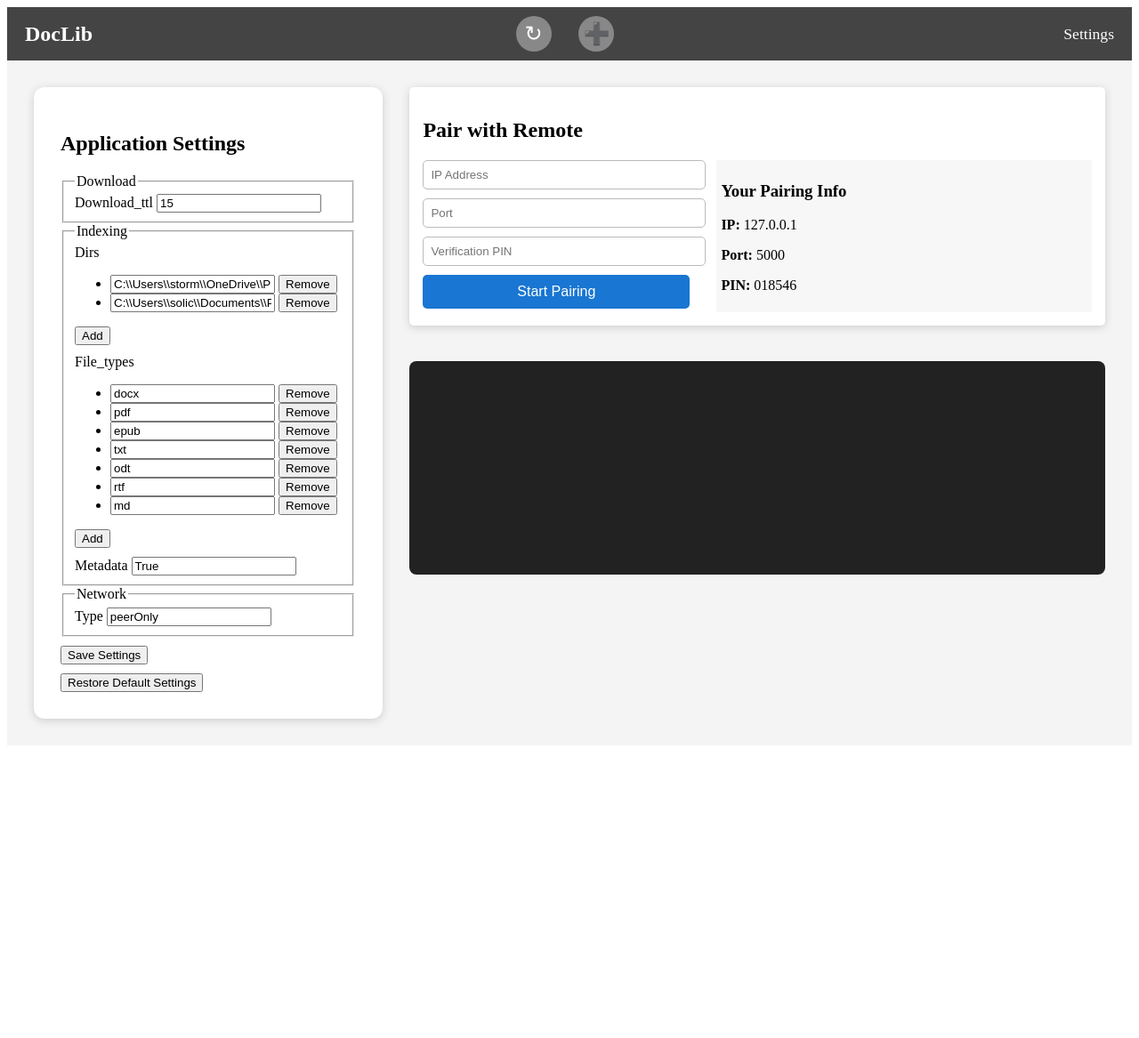
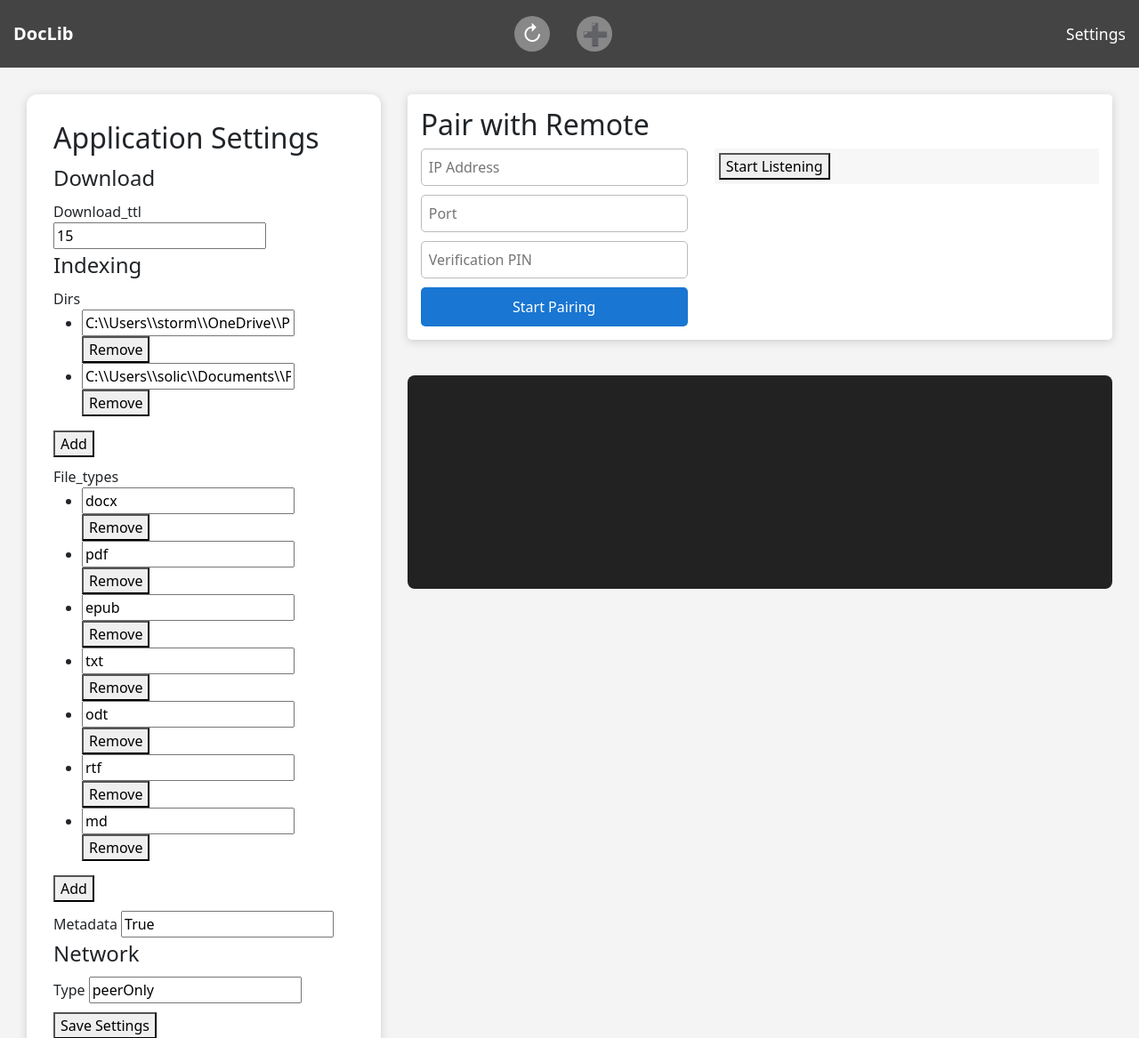
Before and after one commit to Crowfunder/flaszk, a Flask app: page /settings in a window 1280 px wide. Shown: the top 1167 px of the page at 89% size. Before the commit the page ends 818 px from the top, so only its background shows below. Run offline with Flask 3, Linux system fonts and the light colour scheme; parts of the project's set-up code (start-up, migrations or seed data) failed here and were passed over.

Commit message:
Front finished, pairing testing

```diff
--- a/app/components/client/clientController.py
+++ b/app/components/client/clientController.py
@@ -1,4 +1,4 @@
-from flask import Blueprint, request, current_app, g, render_template, flash, redirect, url_for, jsonify, Response
+from flask import Blueprint, request, current_app, g, render_template, flash, redirect, url_for, jsonify, Response, session
 from app.settings.settingsManager import settingsManager
 
 from app.database.models import Document, DocumentMetadata, DocumentMirror, Remote
@@ -23,9 +23,6 @@ def document_detail(file_hash):
 
 @bp.route('/settings', methods=['GET', 'POST'])
 def settings():
-    my_ip = '127.0.0.1'
-    my_port = 5000
-    my_pin = pin.get_pin()
     connection_logs = []
 
     if request.method == 'POST':
@@ -34,13 +31,12 @@ def settings():
         settingsManager.update_from_dict(form_data)
         return redirect(url_for('bp_client.settings'))
 
+    pairing_info = session.get('pairing_info')
     return render_template(
         'settings.html',
         settings_dict=settingsManager.as_nested_dict(),
-        my_ip=my_ip,
-        my_port=my_port,
-        my_pin=my_pin,
-        connection_logs=connection_logs
+        connection_logs=connection_logs,
+        pairing_info=pairing_info,
     )
 
 @bp.route('/settings/restore', methods=['POST'])
--- a/app/components/index/indexController.py
+++ b/app/components/index/indexController.py
@@ -15,7 +15,8 @@ bp = Blueprint('bp_index', __name__)
 @bp.route(CLIENT_INDEX_ENDPOINT, methods=['GET'])
 def clientIndexing():
     startIndexing()
-    return 'indexed', 200
+    flash("Finished indexing", 'message')
+    return redirect(request.referrer)
 
 @bp.route(CLIENT_PRUNE_ENDPOINT, methods=['GET'])
 def clientPrune():
--- a/app/components/sync/syncController.py
+++ b/app/components/sync/syncController.py
@@ -19,7 +19,8 @@ bp = Blueprint('bp_sync', __name__)
 @bp.route(CLIENT_SYNC_ENDPOINT, methods=['GET'])
 def clientSyncAll():
     syncWithAll()
-    return 'synced', 200
+    flash("Finished syncing", 'info')
+    return redirect(request.referrer)
 
 
 # Receive synchronization request from other remote
--- a/app/components/testing/testController.py
+++ b/app/components/testing/testController.py
@@ -2,6 +2,7 @@ from flask import Blueprint, request, current_app, g, render_template, flash, re
 from sqlalchemy import select
 from sqlalchemy.exc import OperationalError
 import datetime
+from time import sleep
 
 
 from app.app import db, pin
@@ -17,7 +18,7 @@ bp = Blueprint('bp_test', __name__)
 @bp.route('/test/strtserver')
 def strtserver():
     port=os.getenv('FLASK_RUN_PORT')
-    getSocketServer().run('127.0.0.1',port)
+    getSocketServer().run('0.0.0.0',port)
     return 'ok'
 
 @bp.route('/test/strtserver/pair5001')
--- a/app/config.py
+++ b/app/config.py
@@ -1,5 +1,5 @@
 # https://flask.palletsprojects.com/en/3.0.x/config/#SECRET_KEY
-SECRET_KEY = ''  # does not matter - for lab only
+SECRET_KEY = 'your-very-secret-key-here'  # does not matter - for lab only
                     # remember to change it if app is working in the production environment!!!
 
 JSON_SORT_KEYS = False
--- a/app/static/site.css
+++ b/app/static/site.css
@@ -10,11 +10,13 @@
 .navbar a {
     text-decoration: none;
     color: inherit;
+    padding: 15px;
 }
 
 .navbar-brand {
     font-size: 1.5em;
     font-weight: bold;
+    padding: 15px;
 }
 
 .navbar-circles {
@@ -196,6 +198,12 @@
     padding: 5px;
 }
 
+.start-listening-btn {
+    flex: 1 1 0;
+    justify-content: center;
+    align-items: center;
+}
+
 .connection-logs {
     background: #222;
     color: #0f0;
--- a/app/templates/base.html
+++ b/app/templates/base.html
@@ -4,8 +4,20 @@
     <meta charset="utf-8" />
     <title>{% block title %}Doc Library{% endblock %}</title>
     <link rel="stylesheet" type="text/css" href="{{ url_for('static', filename='site.css')}}" />
+    <link href="https://cdn.jsdelivr.net/npm/bootstrap@5.3.0/dist/css/bootstrap.min.css" rel="stylesheet">
+
 </head>
 <body>
+    {% with messages = get_flashed_messages() %}
+    {% if messages %}
+        {% for message in messages %}
+        <div class="alert alert-danger alert-dismissible fade show" role="alert">
+            {{ message }}
+            <button type="button" class="btn-close" data-bs-dismiss="alert" aria-label="Close"></button>
+        </div>
+        {% endfor %}
+    {% endif %}
+    {% endwith %}
     <div class="navbar">
         <a href="{{ url_for('bp_client.home') }}" class="navbar-brand">DocLib</a>
         <div class="navbar-circles">
@@ -22,4 +34,6 @@
         {% block content %}{% endblock %}
     </div>
 </body>
+<script src="https://cdn.jsdelivr.net/npm/bootstrap@5.3.0/dist/js/bootstrap.bundle.min.js"></script>
+
 </html>
--- a/app/templates/settings.html
+++ b/app/templates/settings.html
@@ -45,17 +45,26 @@
     <div class="pairing-card">
         <h2>Pair with Remote</h2>
         <div class="pairing-flex">
-            <form class="pairing-form" method="post" action="">
+            <form class="pairing-form" method="post" action="{{ url_for('bp_pairing.startPairing') }}">
                 <input type="text" name="ip_address" placeholder="IP Address" required>
                 <input type="number" name="port" placeholder="Port" required>
                 <input type="text" name="pin" placeholder="Verification PIN" required>
                 <button type="submit">Start Pairing</button>
             </form>
-            <div class="pairing-info">
-                <h3>Your Pairing Info</h3>
-                <p><b>IP:</b> {{ my_ip }}</p>
-                <p><b>Port:</b> {{ my_port }}</p>
-                <p><b>PIN:</b> {{ my_pin }}</p>
+            <div id="pairing-info-section" class="pairing-info">
+                {% if pairing_info %}
+                    <div class="pairing-info">
+                        <h3>Your Pairing Info</h3>
+                        <p><b>IP:</b> {{ pairing_info.my_ip }}</p>
+                        <p><b>Port:</b> {{ pairing_info.my_port }}</p>
+                        <p><b>PIN:</b> {{ pairing_info.my_pin }}</p>
+                        <form  method="post" action="{{ url_for('bp_pairing.stopServer') }}">
+                            <button class="stop-listening-btn" type="submit" id="stop-listening-btn">Stop Listening</button>
+                        <form>
+                    </div>
+                {% else %}
+                    <button class="start-listening-btn" type="button" id="start-listening-btn">Start Listening</button>
+                {% endif %}
             </div>
         </div>
     </div>
@@ -77,5 +86,29 @@ function addListItem(listId, namePrefix) {
 function removeListItem(btn) {
     btn.parentElement.remove();
 }
+
+document.addEventListener('DOMContentLoaded', function() {
+    const btn = document.getElementById('start-listening-btn');
+    if (btn) {
+        btn.addEventListener('click', function() {
+            fetch('{{ url_for("bp_pairing.startServer") }}')
+                .then(response => response.json())
+                .then(data => {
+                    document.getElementById('pairing-info-section').innerHTML = `
+                        <div class="pairing-info">
+                            <h3>Your Pairing Info</h3>
+                            <p><b>IP:</b> ${data.my_ip}</p>
+                            <p><b>Port:</b> ${data.my_port}</p>
+                            <p><b>PIN:</b> ${data.my_pin}</p>
+                            <form  method="post" action="{{ url_for('bp_pairing.stopServer') }}">
+                                <button class="stop-listening-btn" type="submit" id="stop-listening-btn">Stop Listening</button>
+                            <form>
+                        </div>
+                    `;
+                });
+        });
+    }
+});
+
 </script>
 {% endblock %}
```
Also changed, not shown: app/components/pairing/funcLibrary.py (+7 -0 lines), app/components/pairing/pairingController.py (+45 -6 lines), app/components/pairing/serverEvents.py (+7 -3 lines).
